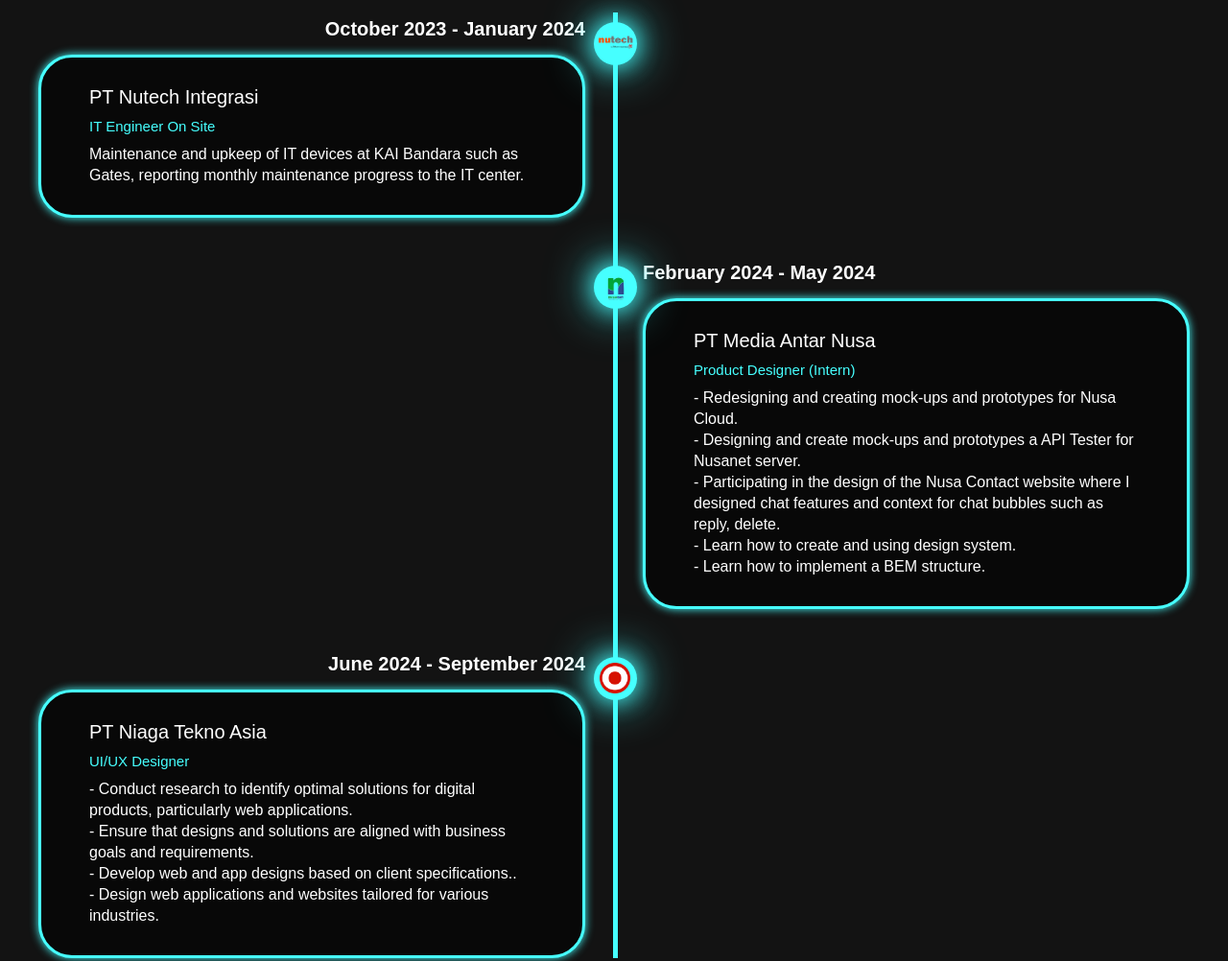
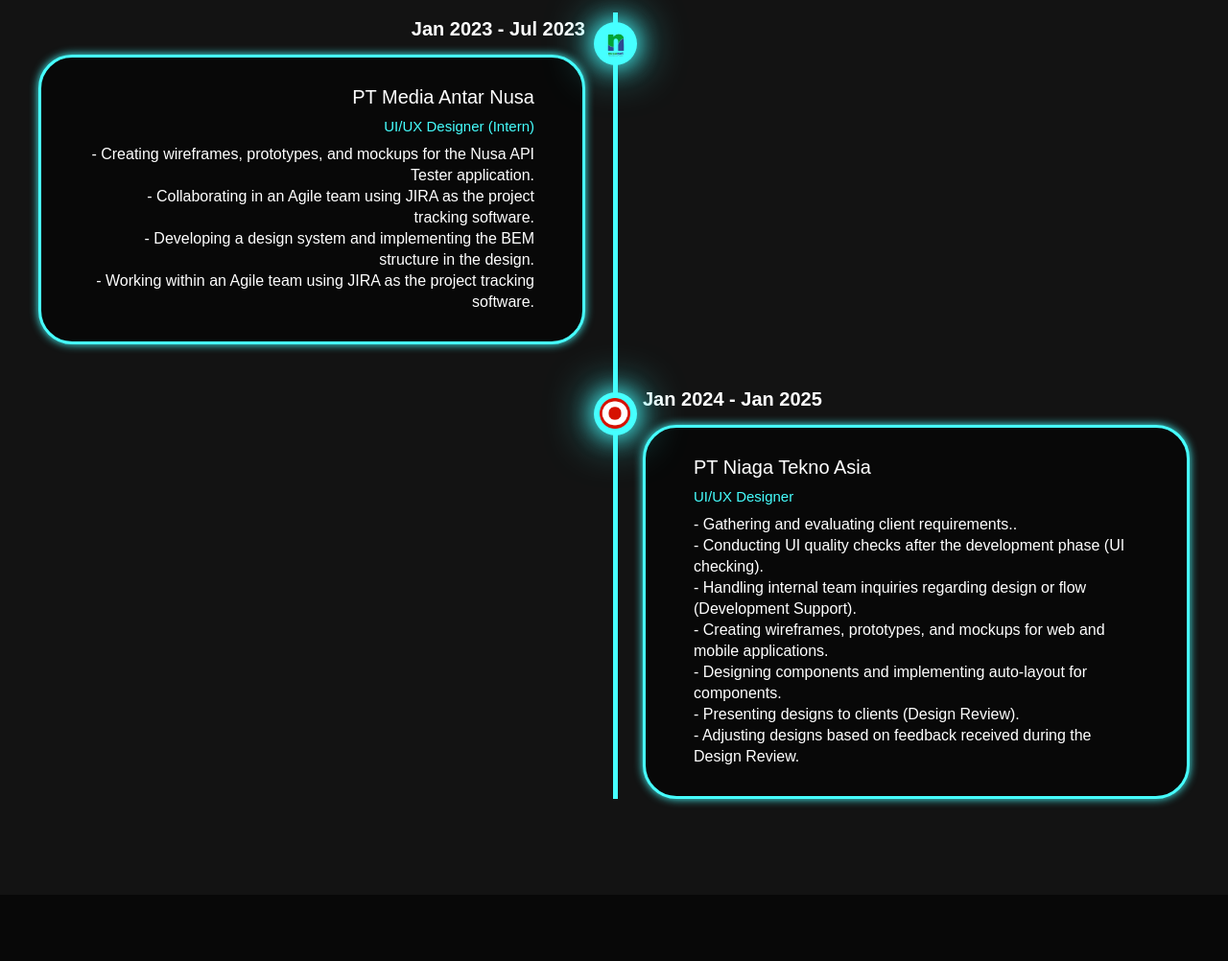
Before and after one commit to mtlaee/taufikakbarsimpleportofolioweb, a plain HTML site: page index.html in a window 1280 px wide. Shown: the part 1080-2082 px from the top of the page at 96% size. Drawn offline with nearby package versions, Linux system fonts and the light colour scheme.

Commit message:
add new some

```diff
--- a/index.html
+++ b/index.html
@@ -72,41 +72,28 @@
       <div class="timeline-items">
         <div class="timeline-item">
           <div class="timeline-dot">
-            <img src="asset/image/nutech.png" alt="" />
-          </div>
-          <div class="timeline-date">October 2023 - January 2024</div>
-          <div class="timeline-content" style="text-align: left">
-            <h3>PT Nutech Integrasi</h3>
-            <h4>IT Engineer On Site</h4>
-            <p>
-              Maintenance and upkeep of IT devices at KAI Bandara such as Gates,
-              reporting monthly maintenance progress to the IT center.
-            </p>
-          </div>
-        </div>
-
-        <div class="timeline-item">
-          <div class="timeline-dot">
             <img src="asset/image/nusanet.png" alt="" style="margin-top: 4px" />
           </div>
-          <div class="timeline-date">February 2024 - May 2024</div>
+          <div class="timeline-date">Jan 2023 - Jul 2023</div>
           <div class="timeline-content">
             <h3>PT Media Antar Nusa</h3>
-            <h4>Product Designer (Intern)</h4>
+            <h4>UI/UX Designer (Intern)</h4>
             <p>
-              - Redesigning and creating mock-ups and prototypes for Nusa Cloud.
+              - Creating wireframes, prototypes, and mockups for the Nusa API
+              Tester application.
             </p>
             <p>
-              - Designing and create mock-ups and prototypes a API Tester for
-              Nusanet server.
+              - Collaborating in an Agile team using JIRA as the project
+              tracking software.
             </p>
             <p>
-              - Participating in the design of the Nusa Contact website where I
-              designed chat features and context for chat bubbles such as reply,
-              delete.
+              - Developing a design system and implementing the BEM structure in
+              the design.
             </p>
-            <p>- Learn how to create and using design system.</p>
-            <p>- Learn how to implement a BEM structure.</p>
+            <p>
+              - Working within an Agile team using JIRA as the project tracking
+              software.
+            </p>
           </div>
         </div>
 
@@ -123,24 +110,31 @@
               "
             />
           </div>
-          <div class="timeline-date">June 2024 - September 2024</div>
+          <div class="timeline-date">Jan 2024 - Jan 2025</div>
           <div class="timeline-content" style="text-align: left">
             <h3>PT Niaga Tekno Asia</h3>
             <h4>UI/UX Designer</h4>
+            <p>- Gathering and evaluating client requirements..</p>
             <p>
-              - Conduct research to identify optimal solutions for digital
-              products, particularly web applications.
+              - Conducting UI quality checks after the development phase (UI
+              checking).
             </p>
             <p>
-              - Ensure that designs and solutions are aligned with business
-              goals and requirements.
+              - Handling internal team inquiries regarding design or flow
+              (Development Support).
             </p>
             <p>
-              - Develop web and app designs based on client specifications..
+              - Creating wireframes, prototypes, and mockups for web and mobile
+              applications.
             </p>
             <p>
-              - Design web applications and websites tailored for various
-              industries.
+              - Designing components and implementing auto-layout for
+              components.
+            </p>
+            <p>- Presenting designs to clients (Design Review).</p>
+            <p>
+              - Adjusting designs based on feedback received during the Design
+              Review.
             </p>
           </div>
         </div>
```
